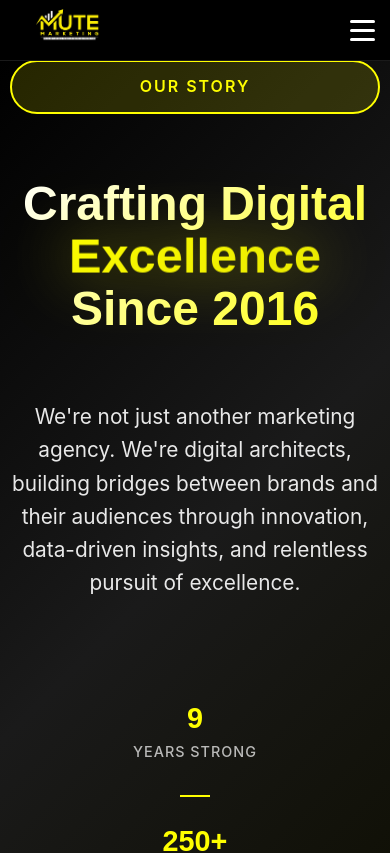
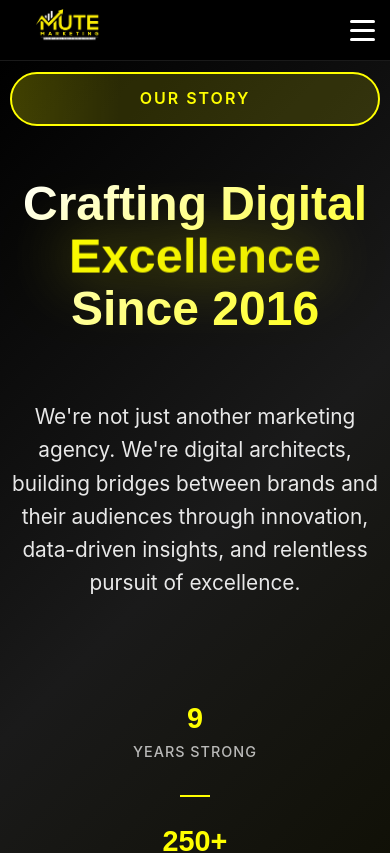
Before and after one commit to apurba2099/mute-market, a React (Vite) app: page /about in a window 390 px wide. Shown: the top 853 px of the page. Built offline with nearby package versions, Linux system fonts and the light colour scheme.

Commit message:
18. Update some style About, Services.

```diff
--- a/src/components/About/About.css
+++ b/src/components/About/About.css
@@ -94,7 +94,7 @@
   animation: slideInUp 1s ease 0.2s forwards;
 }
 
-.hero-badge::before {
+.about-hero-badge::before {
   content: "";
   position: absolute;
   top: 0;
@@ -1037,6 +1037,10 @@
   .about-cta {
     padding: 4rem 0;
   }
+  .about-hero-badge {
+    position: relative;
+    top: 12px;
+  }
 }
 
 /* Accessibility */
--- a/src/components/Services/Services.css
+++ b/src/components/Services/Services.css
@@ -87,7 +87,7 @@
     box-shadow: 0 0 0 rgba(255, 255, 0, 0.4);
   }
   50% {
-    transform: scale(1.05);
+    transform: scale(1.02);
     box-shadow: 0 0 20px rgba(255, 255, 0, 0.4);
   }
 }
```
